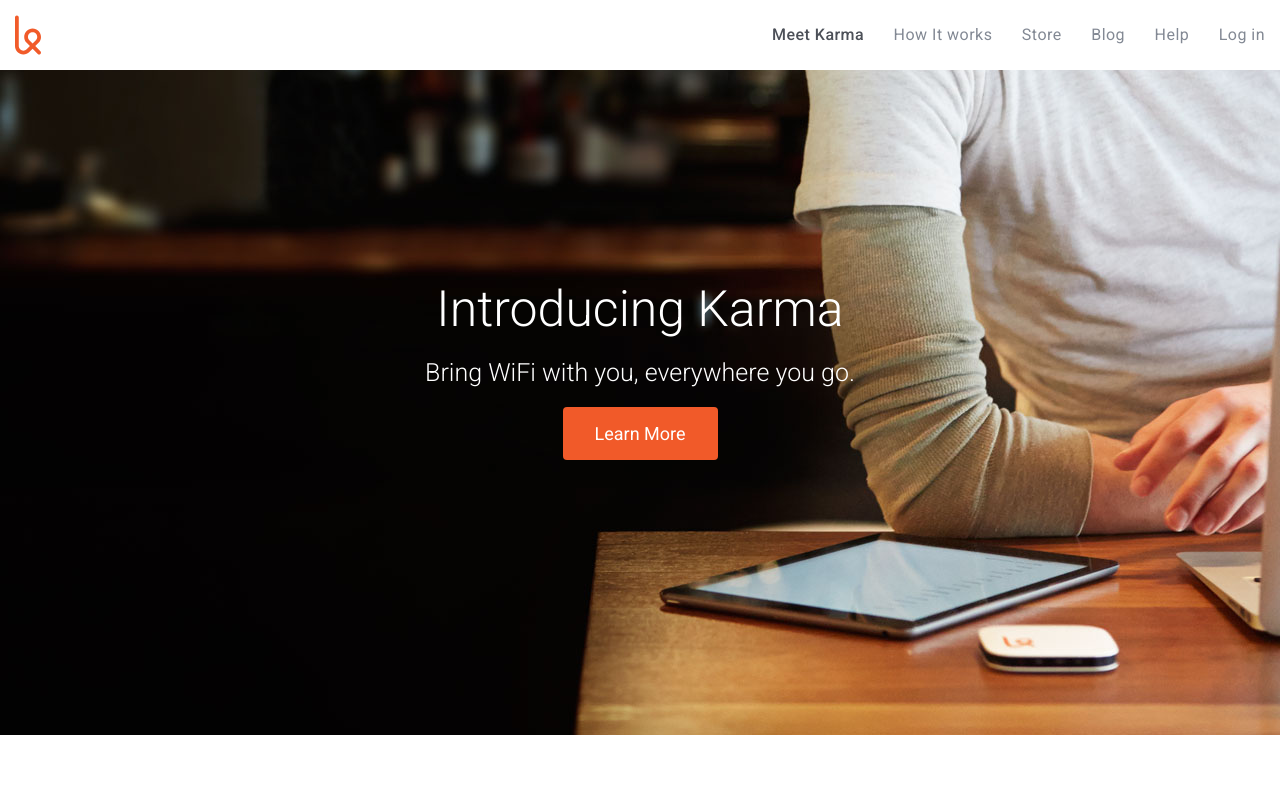
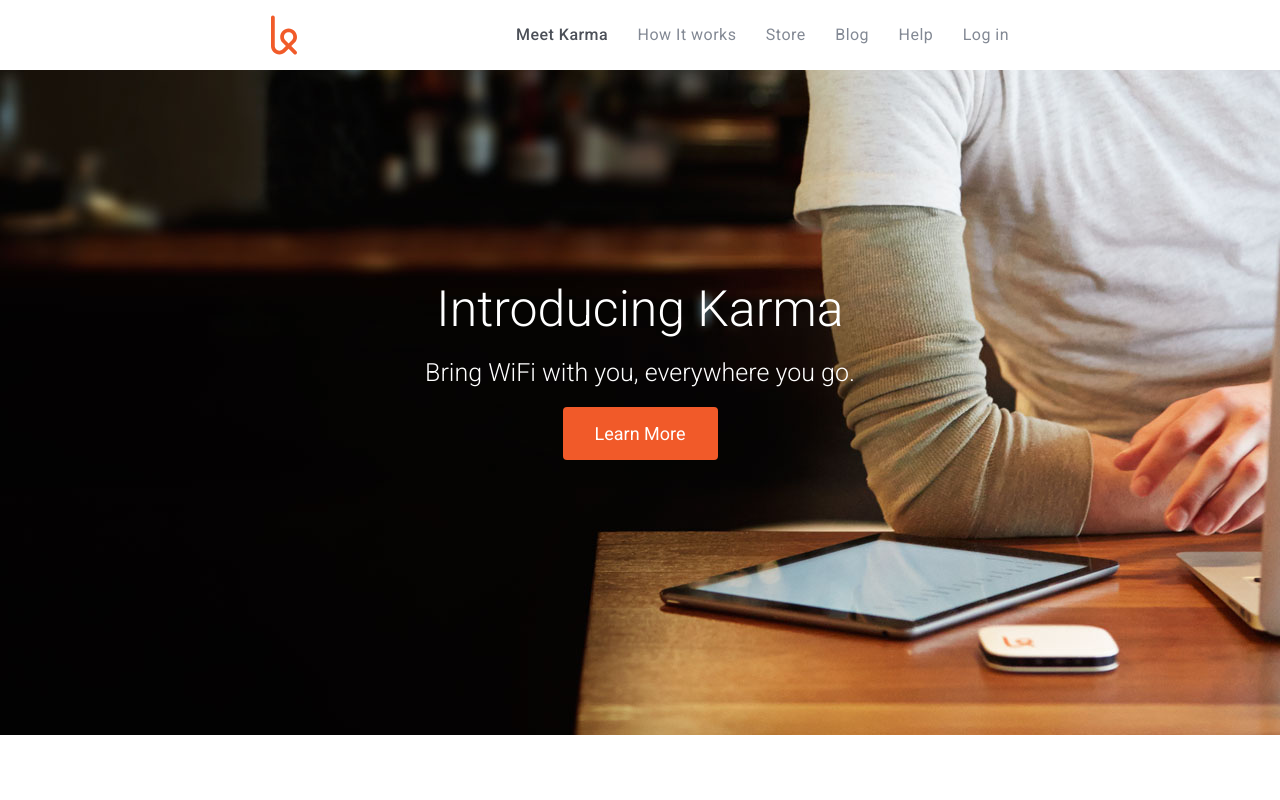
Before and after one commit to gasipari/landing_page_clone, a plain HTML site: page index.html in a window 1280 px wide. Shown: the top 800 px of the page. Drawn offline with Linux system fonts and the light colour scheme.

Commit message:
Added responsive style

```diff
--- a/css/style.css
+++ b/css/style.css
@@ -203,3 +203,22 @@
   font-weight: 300;
   color: #838994;
 }
+
+/**
+ * Responsive Design
+ */
+@media (min-width: 48rem) {
+    .content {
+        width: 46rem;
+    }
+}
+@media (min-width: 62rem) {
+    .content {
+        width: 60rem;
+    }
+}
+@media (min-width: 75rem) {
+    .content {
+        width: 60%;
+    }
+}
```
